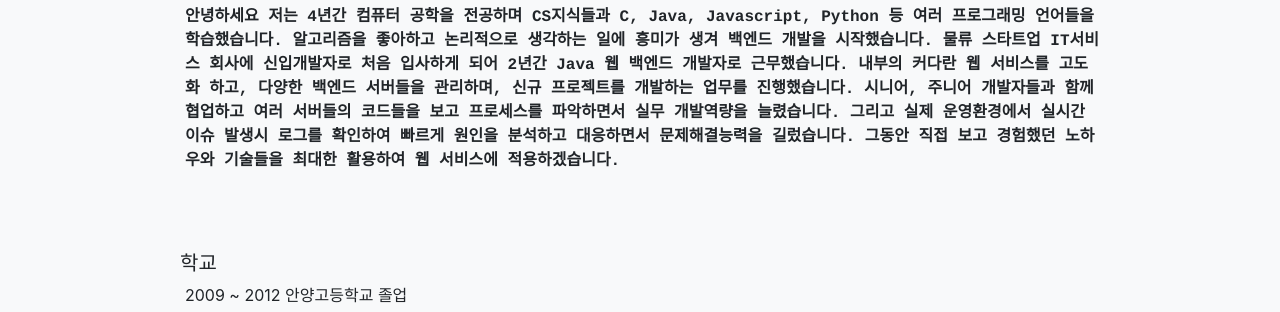
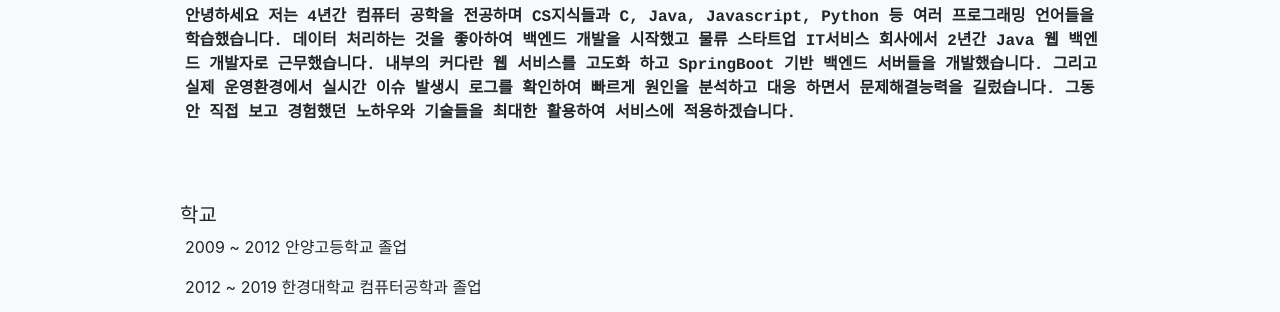
Before and after one commit to wook101/mypage, a website with bundled scripts: page index.html in a window 1280 px wide. Shown: the part 423-735 px from the top of the page. Built offline with nearby package versions, Linux system fonts and the light colour scheme.

Commit message:
page update

```diff
--- a/index.html
+++ b/index.html
@@ -87,9 +87,9 @@
                 <h2 class="align-left">소개</h2>
                 <p class="lead mb-5 align-left" style="font-family:'Courier';font-weight: bold; font-size:16px;">
                     안녕하세요 저는 4년간 컴퓨터 공학을 전공하며 CS지식들과 C, Java, Javascript,  Python 등 여러 프로그래밍 언어들을 학습했습니다.
-                    알고리즘을 좋아하고 논리적으로 생각하는 일에 흥미가 생겨 백엔드 개발을 시작했습니다. 물류 스타트업 IT서비스 회사에 신입개발자로 처음 입사하게 되어 2년간 Java 웹 백엔드 개발자로 근무했습니다.
-                    내부의 커다란 웹 서비스를 고도화 하고, 다양한 백엔드 서버들을 관리하며, 신규 프로젝트를 개발하는 업무를 진행했습니다. 시니어, 주니어 개발자들과 함께 협업하고 여러 서버들의 코드들을 보고 프로세스를 파악하면서 실무 개발역량을 늘렸습니다.
-                    그리고 실제 운영환경에서 실시간 이슈 발생시 로그를 확인하여 빠르게 원인을 분석하고 대응하면서 문제해결능력을 길렀습니다. 그동안 직접 보고 경험했던 노하우와 기술들을 최대한 활용하여 웹 서비스에 적용하겠습니다.
+                    데이터 처리하는 것을 좋아하여 백엔드 개발을 시작했고 물류 스타트업 IT서비스 회사에서 2년간 Java 웹 백엔드 개발자로 근무했습니다.
+                    내부의 커다란 웹 서비스를 고도화 하고 SpringBoot 기반 백엔드 서버들을 개발했습니다. 그리고 실제 운영환경에서 실시간 이슈 발생시 로그를
+                    확인하여 빠르게 원인을 분석하고 대응 하면서 문제해결능력을 길렀습니다. 그동안 직접 보고 경험했던 노하우와 기술들을 최대한 활용하여 서비스에 적용하겠습니다.
                 </p>
                 <h5 class="align-left" style="padding-top: 30px;">학교</h5>
                 <p class="align-left">2009 ~ 2012 안양고등학교 졸업</p>
@@ -236,8 +236,8 @@
                             ◆ 상품, 입고, 출고 등 도메인 별로 패키지를 분리하여 도메인의 흐름을 파악하기 쉽게 설계<br>
                             ◆ 물류 데이터 파싱 처리시 Builder Pattern과 자바 Stream을 적극적으로 활용하여 가독성 확대<br>
                             ◆ 수 백건의 출고, 재고 데이터 등록시 bulk insert를 사용하여 커밋 비용을 줄이고 한번의 트랙잭션 처리로 성능 향상<br>
-                            ◆ 스프링이 제공하는 @RestControllerAdvice와 @ExceptionHandler를 사용하여 예외처리, 기준이 되는 글로벌 익셉션을 지정하고 도메인 별로 익센션을 설정하여 유지보수에 용이<br>
-                            ◆ DB에서 반복적으로 조회되는 외부 서버 host 프로퍼티 설정 정보들에 대해 Caffeine 캐싱 라이브러리를 적용하여 효과적으로 처리<br>
+                            ◆ 스프링이 제공하는 @RestControllerAdvice와 @ExceptionHandler를 사용하여 글로벌 익셉션을 지정하고 도메인 별로 익센션을 설정하여 예외처리<br>
+                            ◆ DB에서 반복적으로 조회되는 외부 서버 host 프로퍼티 설정 정보들에 대해 Caffeine 캐싱 라이브러리를 적용
                         </div>
                     </div>
                 </div>
```
